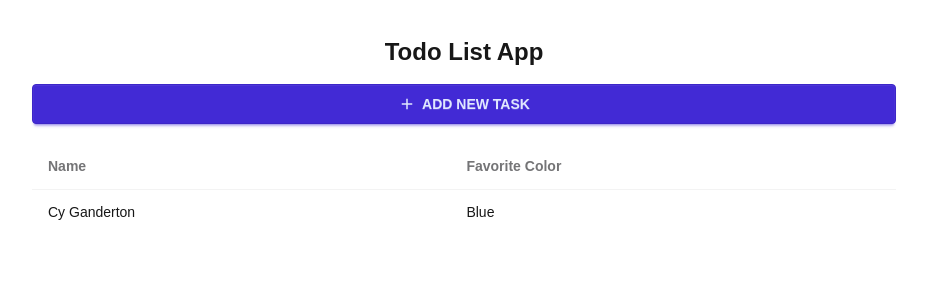
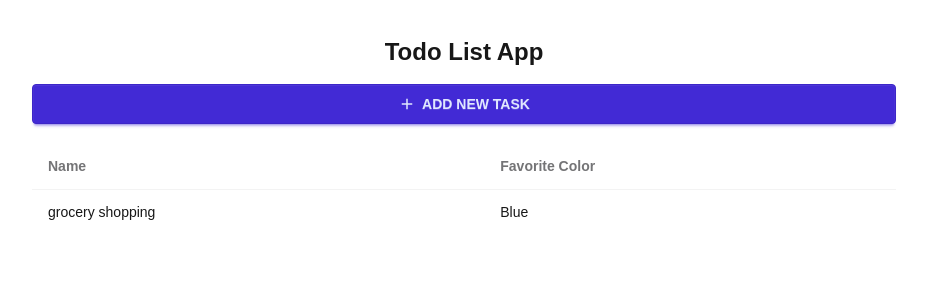
Before and after one commit to LiliZ3681/FrontEndPractice, a Next.js app in the folder Module1-Next/my-todo/: page / in a window 1280 px wide. Shown: the top 300 px of the page, without its empty margins (176-1103 px from the left). Built offline with nearby package versions, Linux system fonts and the light colour scheme; data requests are answered from the project's data file.

Commit message:
set up the json server and connected to TodoList and page

```diff
--- /dev/null
+++ b/Module1-Next/my-todo/api.ts
@@ -0,0 +1,9 @@
+import { ITask } from "./types/tasks";
+
+const baseUrl = "http://localhost:3001";
+
+export const getAllTodos = async (): Promise<ITask[]> => {
+    const res = await fetch(`${baseUrl}/tasks`);
+    const todos = await res.json();
+    return todos;
+}
--- a/Module1-Next/my-todo/app/components/TodoList.tsx
+++ b/Module1-Next/my-todo/app/components/TodoList.tsx
@@ -1,20 +1,28 @@
-const TodoList = () => {
+import { ITask } from "@/types/tasks";
+import React from "react";
+
+interface TodoListProps {
+  tasks: ITask[];
+}
+
+const TodoList: React.FC<TodoListProps> = ({ tasks }) => {
   return (
     <div className="overflow-x-auto">
       <table className="table">
         {/* head */}
         <thead>
-            <tr>
+          <tr>
             <th>Name</th>
             <th>Favorite Color</th>
           </tr>
         </thead>
         <tbody>
-          {/* row 1 */}
-            <tr className="hover:bg-base-300">
-            <td>Cy Ganderton</td>
-            <td>Blue</td>
-          </tr>
+          {tasks.map((task) => (
+            <tr key = {task.id} className="hover:bg-base-300">
+              <td>{task.text}</td>
+              <td>Blue</td>
+            </tr>
+          ))}
         </tbody>
       </table>
     </div>
--- a/Module1-Next/my-todo/app/page.tsx
+++ b/Module1-Next/my-todo/app/page.tsx
@@ -1,8 +1,12 @@
+import { getAllTodos } from "@/api";
 import AddTask from "./components/AddTask";
 import TodoList from "./components/TodoList";
 
 
-export default function Home() {
+export default async function Home() {
+  const tasks = await getAllTodos();
+  console.log(tasks)
+
   return (
     // Tailwind ailwind uses utility classes
     // ready-made class names: each class means one CSS rule
@@ -11,7 +15,7 @@ export default function Home() {
         <h1 className="text-2xl font-bold">Todo List App</h1>
         <AddTask/>
       </div>
-      <TodoList/>
+      <TodoList tasks = {tasks}/>
     </main>
   );
 }
--- /dev/null
+++ b/Module1-Next/my-todo/data/todos.json
@@ -0,0 +1,8 @@
+{
+  "tasks": [
+    {
+      "id": "1",
+      "text": "grocery shopping"
+    }
+  ]
+}
--- /dev/null
+++ b/Module1-Next/my-todo/types/tasks.ts
@@ -0,0 +1,4 @@
+export interface ITask {
+    id: string,
+    text: string
+}
```
Also changed, not shown: Module1-Next/my-todo/package.json (+9 -4 lines), 1 other file (tests, documents, lock files or other folders).
